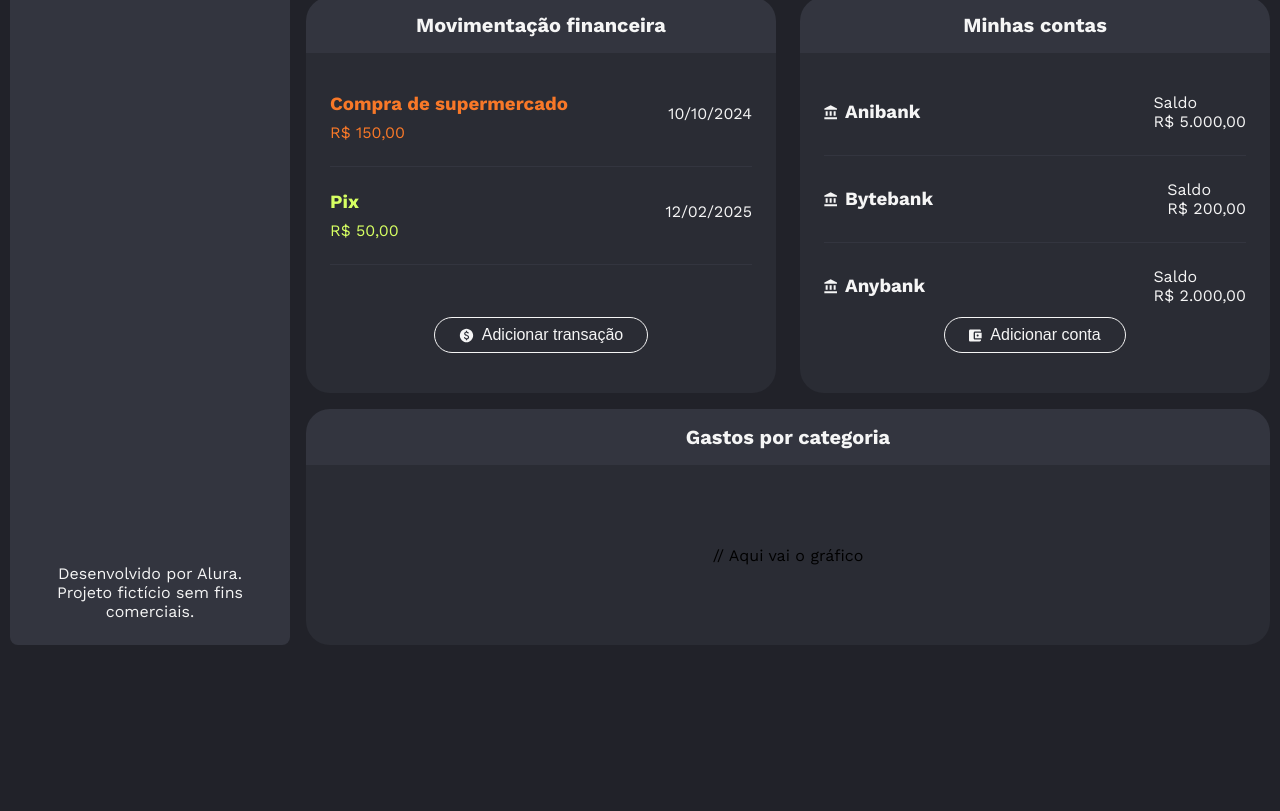
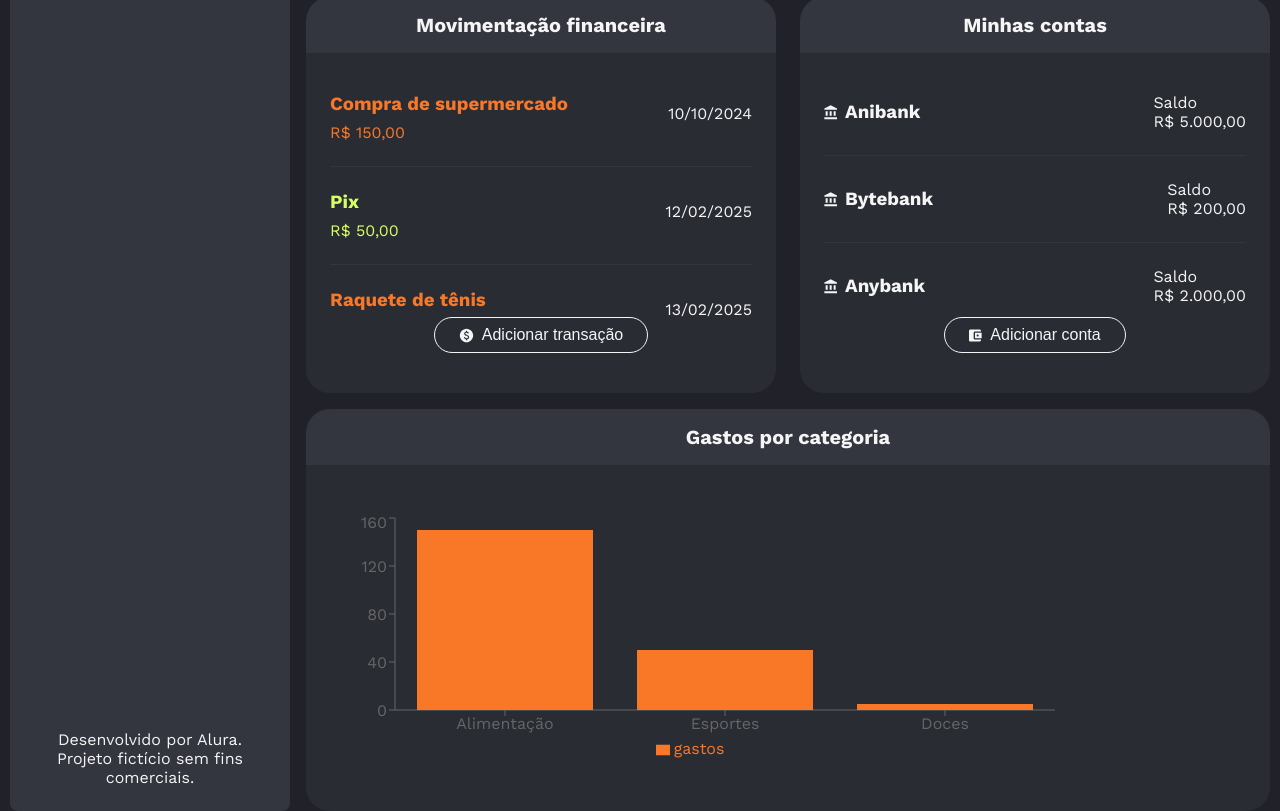
Before and after one commit to NeiltonSeguins/poupapp-ts, a React (Vite) app: page /home in a window 1280 px wide. Shown: the part 466-1277 px from the top of the page. Before the commit the page ends 1111 px from the top, so only its background shows below. Built offline with nearby package versions, Linux system fonts and the light colour scheme; data requests are answered from the project's data file.

Commit message:
Vídeo 5.3 - Calculando os gastos por categoria

```diff
--- a/db.json
+++ b/db.json
@@ -23,6 +23,22 @@
       "tipo": "receita",
       "categoria": "Pagamentos",
       "data": "2025-02-12"
+    },
+    {
+      "id": "a1ce",
+      "nome": "Raquete de tênis",
+      "valor": 50,
+      "tipo": "despesa",
+      "categoria": "Esportes",
+      "data": "2025-02-13"
+    },
+    {
+      "id": "1871",
+      "nome": "Pirulito",
+      "valor": 5,
+      "tipo": "despesa",
+      "categoria": "Doces",
+      "data": "2025-02-10"
     }
   ],
   "contas": [
--- a/package.json
+++ b/package.json
@@ -16,6 +16,7 @@
     "react": "^18.3.1",
     "react-dom": "^18.3.1",
     "react-router-dom": "^7.1.3",
+    "recharts": "^2.15.1",
     "styled-components": "^6.1.14"
   },
   "devDependencies": {
--- a/src/components/BalancoFinanceiro/index.tsx
+++ b/src/components/BalancoFinanceiro/index.tsx
@@ -1,18 +1,38 @@
+import { Bar, BarChart, Legend, Tooltip, XAxis, YAxis } from "recharts";
 import { Cartao, CartaoCabecalho, CartaoCorpo } from "../Cartao";
 import styled from "styled-components";
+import { useTransacoes } from "../../context/TransacoesContext";
 
 export const AreaChart = styled.div`
   padding: var(--padding-xs);
-  width: 50%;
-  height: 50%;
+  width: 100%;
+  height: 100%;
 `;
 
 const BalancoFinanceiro = () => {
+  const { calcularGastosPorCategoria } = useTransacoes();
+  const gastosPorCategoria = calcularGastosPorCategoria();
+
+  const data = Object.entries(gastosPorCategoria).map(
+    ([categoria, gastos]) => ({
+      categoria,
+      gastos,
+    })
+  );
+
   return (
     <Cartao>
       <CartaoCabecalho>Gastos por categoria</CartaoCabecalho>
       <CartaoCorpo>
-        <AreaChart>// Aqui vai o gráfico</AreaChart>
+        <AreaChart>
+          <BarChart width={730} height={250} data={data}>
+            <XAxis dataKey="categoria" />
+            <YAxis />
+            <Tooltip />
+            <Legend />
+            <Bar dataKey="gastos" fill="#f87828" />
+          </BarChart>
+        </AreaChart>
       </CartaoCorpo>
     </Cartao>
   );
--- a/src/context/TransacoesContext.tsx
+++ b/src/context/TransacoesContext.tsx
@@ -12,6 +12,7 @@ import { useUsuario } from "./UsuarioContext";
 
 interface TransacaoContextType {
   transacoes: ITransacao[];
+  calcularGastosPorCategoria: () => Record<string, number>;
   setTransacoes?: (transacoes: ITransacao[]) => void;
   criarTransacao: (novaTransacao: Omit<ITransacao, "id">) => Promise<void>;
 }
@@ -45,8 +46,20 @@ export const TransacaoProvider = ({ children }: { children: ReactNode }) => {
     }
   };
 
+  const calcularGastosPorCategoria = () => {
+    return transacoes
+      .filter((transacao) => transacao.tipo === "despesa")
+      .reduce<Record<string, number>>((acc, transacao) => {
+        acc[transacao.categoria] =
+          (acc[transacao.categoria] || 0) + transacao.valor;
+        return acc;
+      }, {});
+  };
+
   return (
-    <TransacaoContext.Provider value={{ transacoes, criarTransacao }}>
+    <TransacaoContext.Provider
+      value={{ transacoes, criarTransacao, calcularGastosPorCategoria }}
+    >
       {children}
     </TransacaoContext.Provider>
   );
```
Also changed, not shown: 1 other file (tests, documents, lock files or other folders).
